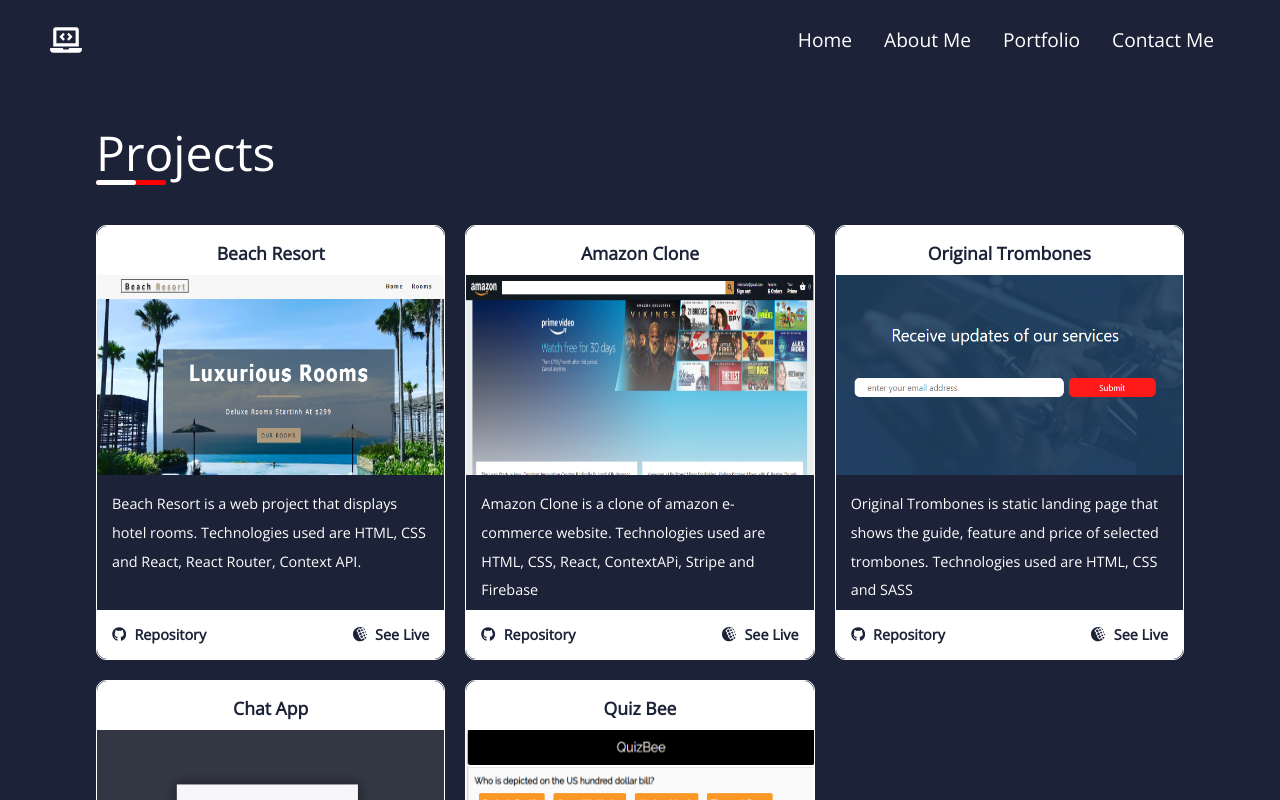
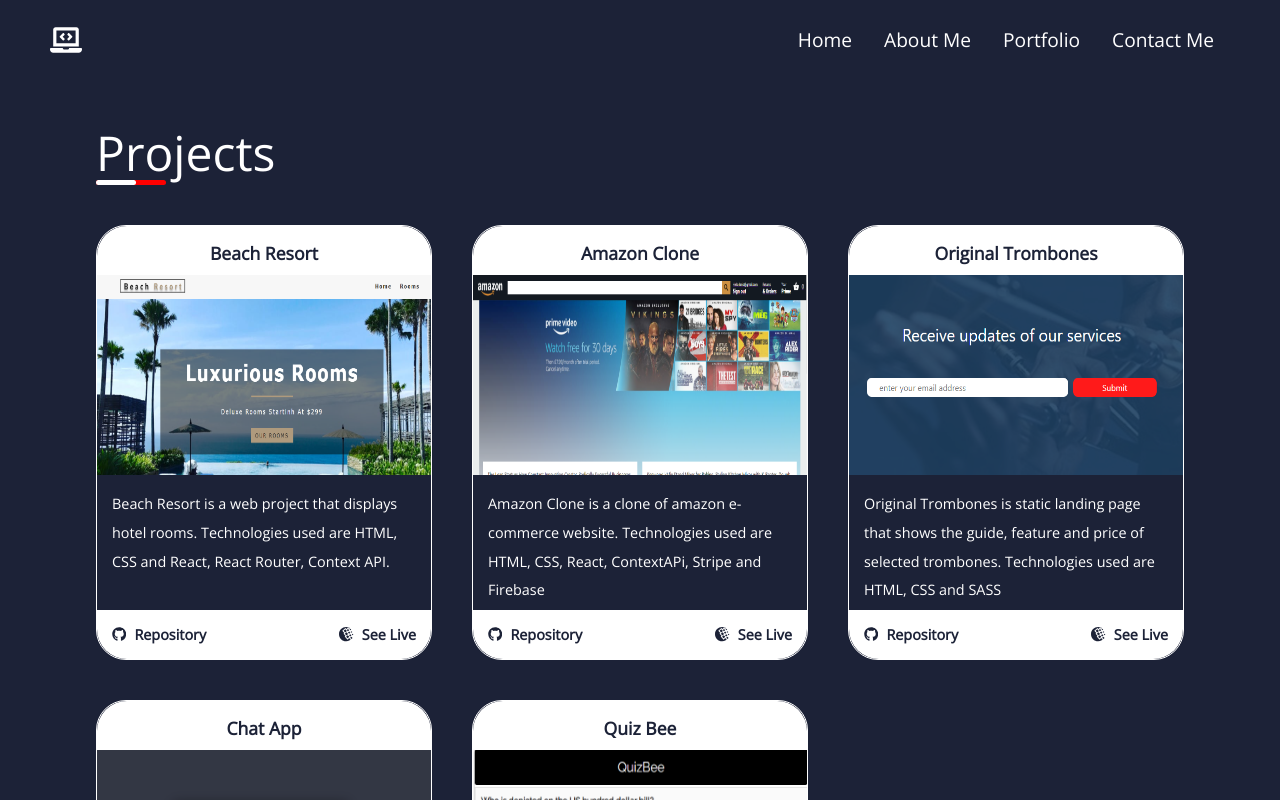
Before and after one commit to lario0913/larioportfolio, a React (Create React App) app: page /portfolio in a window 1280 px wide. Shown: the top 800 px of the page. Built offline with nearby package versions, Linux system fonts and the light colour scheme.

Commit message:
changed some styles

```diff
--- a/src/components/Portfolio/Portfolio.css
+++ b/src/components/Portfolio/Portfolio.css
@@ -8,12 +8,12 @@
     width: 100%;
     display: grid;
     grid-template-columns: 1fr 1fr 1fr;
-    grid-gap: 20px;
+    grid-gap: 40px;
     padding-bottom: 30px;
 }
 
 .porfolio__projects > .project {
-    border-radius: 10px;
+    border-radius: 30px;
     text-align: center;
     font-size: 1rem;
     color: #ffffff;
@@ -30,8 +30,8 @@
     width: 100%;
     padding-top: 15px;
     padding-bottom: 10px;
-    border-top-left-radius: 10px;
-    border-top-right-radius: 10px;
+    border-top-left-radius: 30px;
+    border-top-right-radius: 30px;
     background-color: #ffffff;
 }
 .porfolio__projects > .project> .project__title > h5{
@@ -60,8 +60,8 @@
     display: flex;
     justify-content: space-between;
     font-size: 0.9rem;
-    border-bottom-left-radius: 10px;
-    border-bottom-right-radius: 10px;
+    border-bottom-left-radius: 30px;
+    border-bottom-right-radius: 30px;
     background-color: #ffffff;
 }
 .repo{
```
